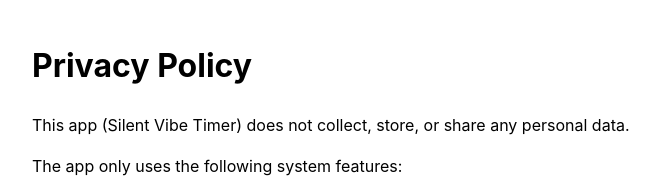
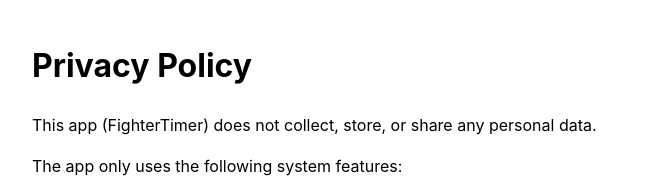
Before and after one commit to fengzhangguang/privacy-policy, a plain HTML site: page index.html in a window 1280 px wide. Shown: the top 193 px of the page, without its empty margins (258-918 px from the left). Drawn offline with Linux system fonts and the light colour scheme.

Commit message:
Update app name in privacy policy

```diff
--- a/index.html
+++ b/index.html
@@ -8,7 +8,7 @@
 
 <h1>Privacy Policy</h1>
 
-<p>This app (Silent Vibe Timer) does not collect, store, or share any personal data.</p>
+<p>This app (FighterTimer) does not collect, store, or share any personal data.</p>
 
 <p>The app only uses the following system features:</p>
 <ul>
```
